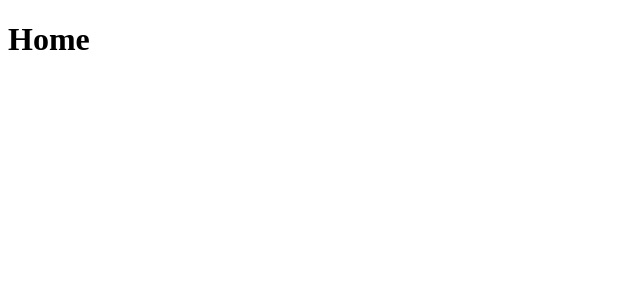
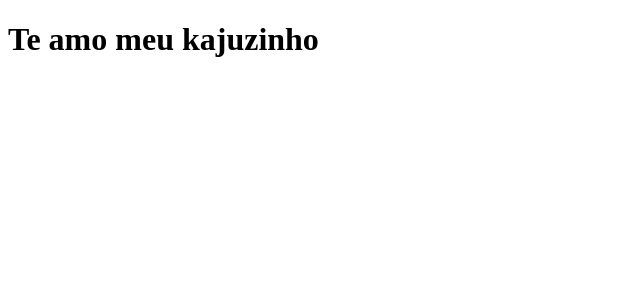
Before and after one commit to kaiocesar0/clone-tabnews, a Next.js app: page / in a window 1280 px wide. Shown: the top 300 px of the page, without its empty margins (0-640 px from the left). Built offline with nearby package versions, Linux system fonts and the light colour scheme.

Commit message:
Alterar mensagem de home

```diff
--- a/pages/index.js
+++ b/pages/index.js
@@ -1,7 +1,7 @@
 function Home () {
   return (
     <div>
-      <h1>Home</h1>
+      <h1>Te amo meu kajuzinho</h1>
     </div>
   )
 }
```
